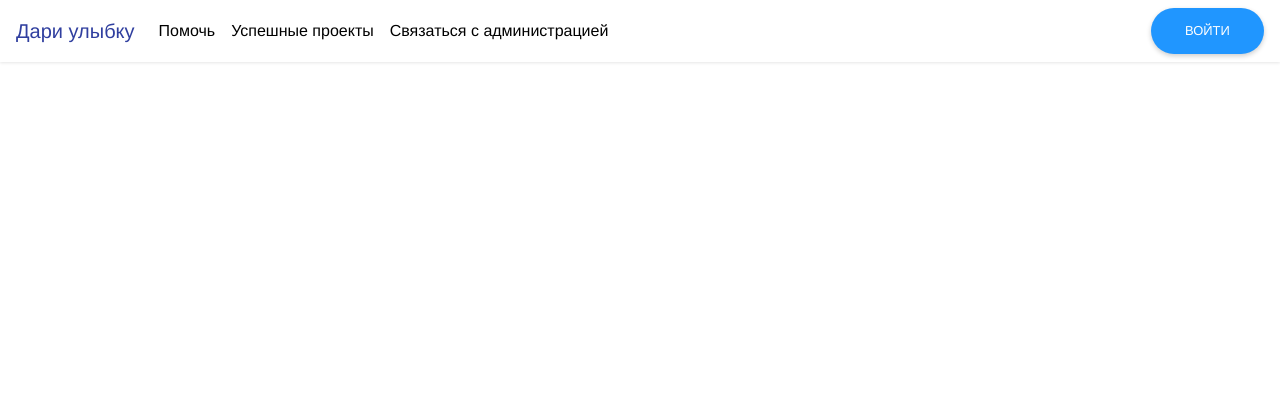
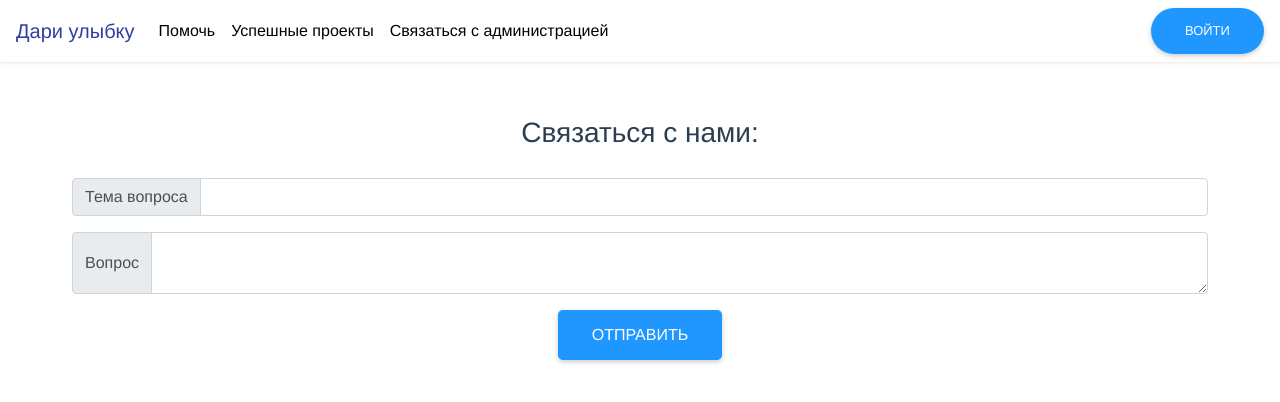
Before and after one commit to Vladimir-Vorobev/Charity_Boost_hack_feb_client, a Vue app: page /connect_with_admin in a window 1280 px wide. Shown: the top 402 px of the page. Built offline with nearby package versions, Linux system fonts and the light colour scheme.

Commit message:
Update connect_with_admin.vue

```diff
--- a/src/components/connect_with_admin.vue
+++ b/src/components/connect_with_admin.vue
@@ -0,0 +1,40 @@
+<template>
+<div>
+    <main class="container-md">
+        <h3 class="mt-3" style="text-align: center; margin-bottom: 1em;">Связаться с нами:</h3>
+        <form>
+            <div class="input-group mb-3">
+                <div class="input-group-prepend">
+                    <span class="input-group-text">Тема вопроса</span>
+                </div>
+                <input name="question_topic" type="text" class="form-control" aria-label="тема вопроса" required>
+            </div>
+            <div class="input-group mb-3">
+              <div class="input-group-prepend">
+                <span class="input-group-text">Вопрос</span>
+              </div>
+              <textarea name="question" class="form-control" aria-label="question"></textarea>
+            </div>
+          <button style="font-size: 1em;" type="submit" class="btn btn-blue btn-lg">Отправить</button>
+        </form>
+    </main>
+</div>
+
+</template>
+
+
+<script>
+export default {
+    name: 'connect_with_admin',
+}
+</script>
+
+<style scoped>
+main {
+    padding: 100px 2px 0px;
+}
+footer {
+    background-color: #ffffff;
+    padding: 0px;
+}
+</style>
```
